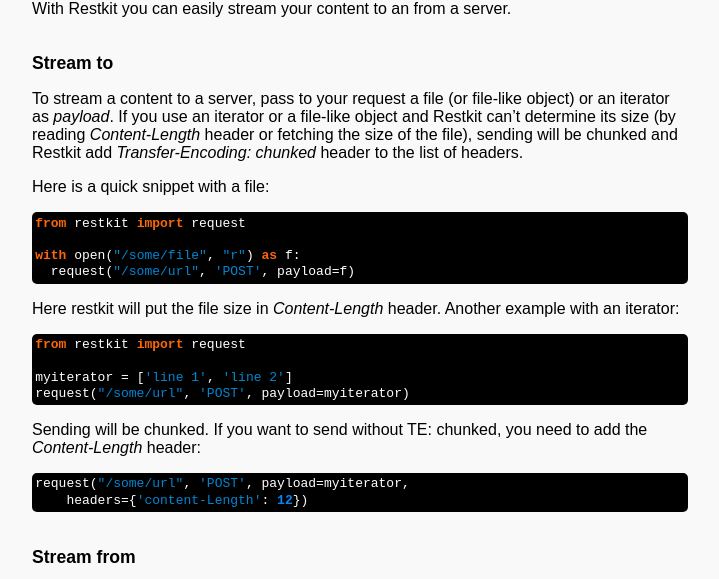
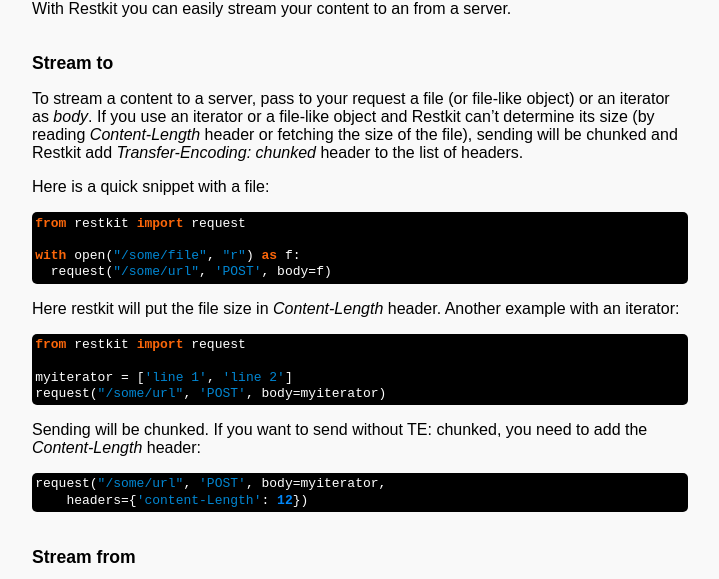
Before and after one commit to benoitc/restkit, a Sphinx documentation site: the page built from doc/streaming.rst, in a window 1280 px wide. Shown: the part 190-769 px from the top of the page, without its empty margins (280-999 px from the left). Built offline with Sphinx 7.4.7, drawn with Linux system fonts in a browser that asks for light colours; comment, search, counter and statistics services are not loaded.

Commit message:
update doc. close #102

```diff
--- a/doc/streaming.rst
+++ b/doc/streaming.rst
@@ -6,25 +6,25 @@
 Stream to
 ---------
 
-To stream a content to a server, pass to your request a file (or file-like object) or an iterator as `payload`. If you use an iterator or a file-like object and Restkit can't determine its size (by reading `Content-Length` header or fetching the size of the file), sending will be chunked and Restkit add `Transfer-Encoding: chunked` header to the list of headers.
+To stream a content to a server, pass to your request a file (or file-like object) or an iterator as `body`. If you use an iterator or a file-like object and Restkit can't determine its size (by reading `Content-Length` header or fetching the size of the file), sending will be chunked and Restkit add `Transfer-Encoding: chunked` header to the list of headers.
 
 Here is a quick snippet with a file::
 
   from restkit import request
 
   with open("/some/file", "r") as f:
-    request("/some/url", 'POST', payload=f)
+    request("/some/url", 'POST', body=f)
 
 Here restkit will put the file size in `Content-Length` header.  Another example with an iterator::
 
   from restkit import request
 
   myiterator = ['line 1', 'line 2']
-  request("/some/url", 'POST', payload=myiterator)
+  request("/some/url", 'POST', body=myiterator)
 
 Sending will be chunked. If you want to send without TE: chunked, you need to add the `Content-Length` header::
 
-  request("/some/url", 'POST', payload=myiterator,
+  request("/some/url", 'POST', body=myiterator,
       headers={'content-Length': 12})
 
 Stream from
```
